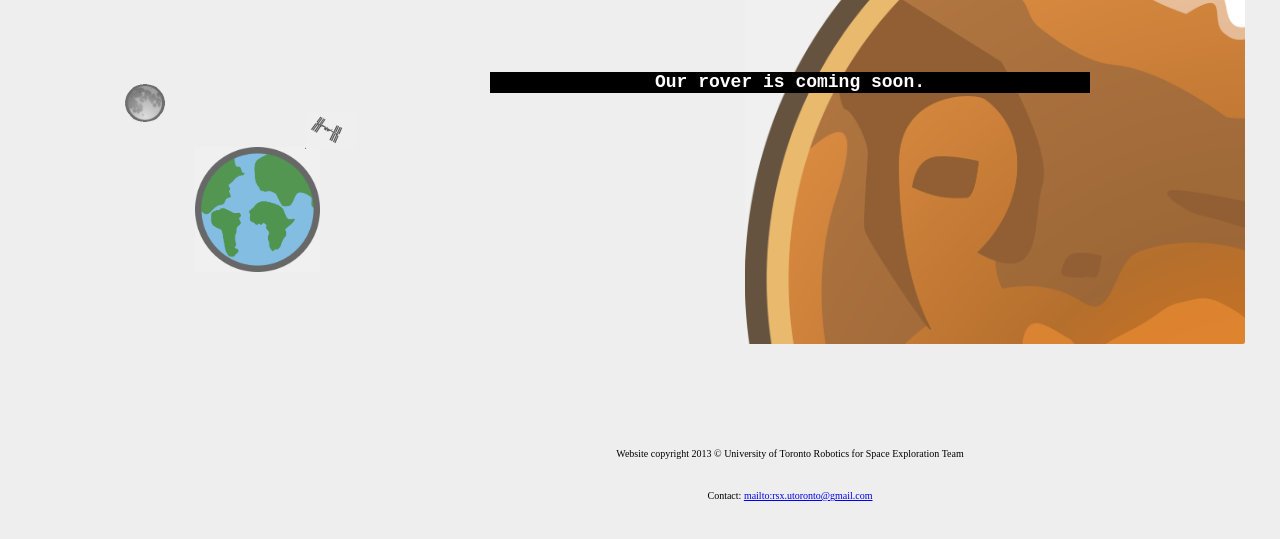
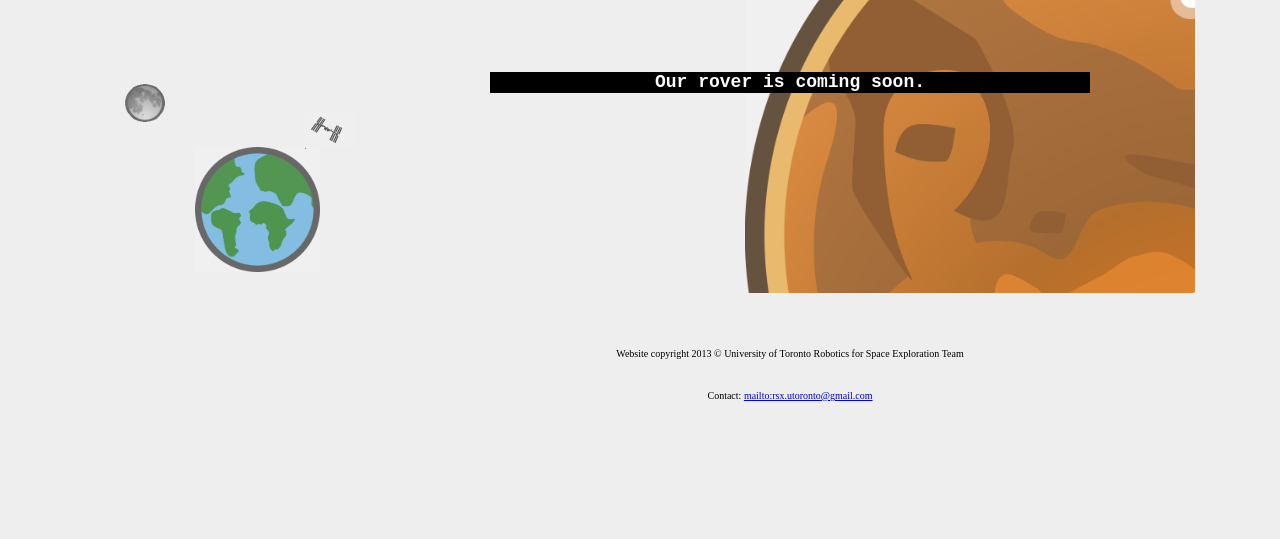
Before and after one commit to Helena-Liu/RSX-Web, a plain HTML site: page rover-rsx.html in a window 1280 px wide. Shown: the part 511-1050 px from the top of the page. Drawn offline with nearby package versions, Linux system fonts and the light colour scheme.

Commit message:
from svg

```diff
--- a/rover-rsx.html
+++ b/rover-rsx.html
@@ -17,13 +17,13 @@
 				left: 400px;
 				float: clear;
 				margin: 5px;
-				width: 500px;
+				width: 450px;
 				z-index: -100;
 			}
 
 			#copyright {
 				position: relative;
-				top: 250px;
+				top: 150px;
 				width: 600px;
 				margin: 0 auto;
 			}
@@ -60,7 +60,7 @@
 
 			#copyright {
 				position: relative;
-				top: 300px;
+				top: 150px;
 				width: 65%;
 				margin: 0 auto;
 			}
```
